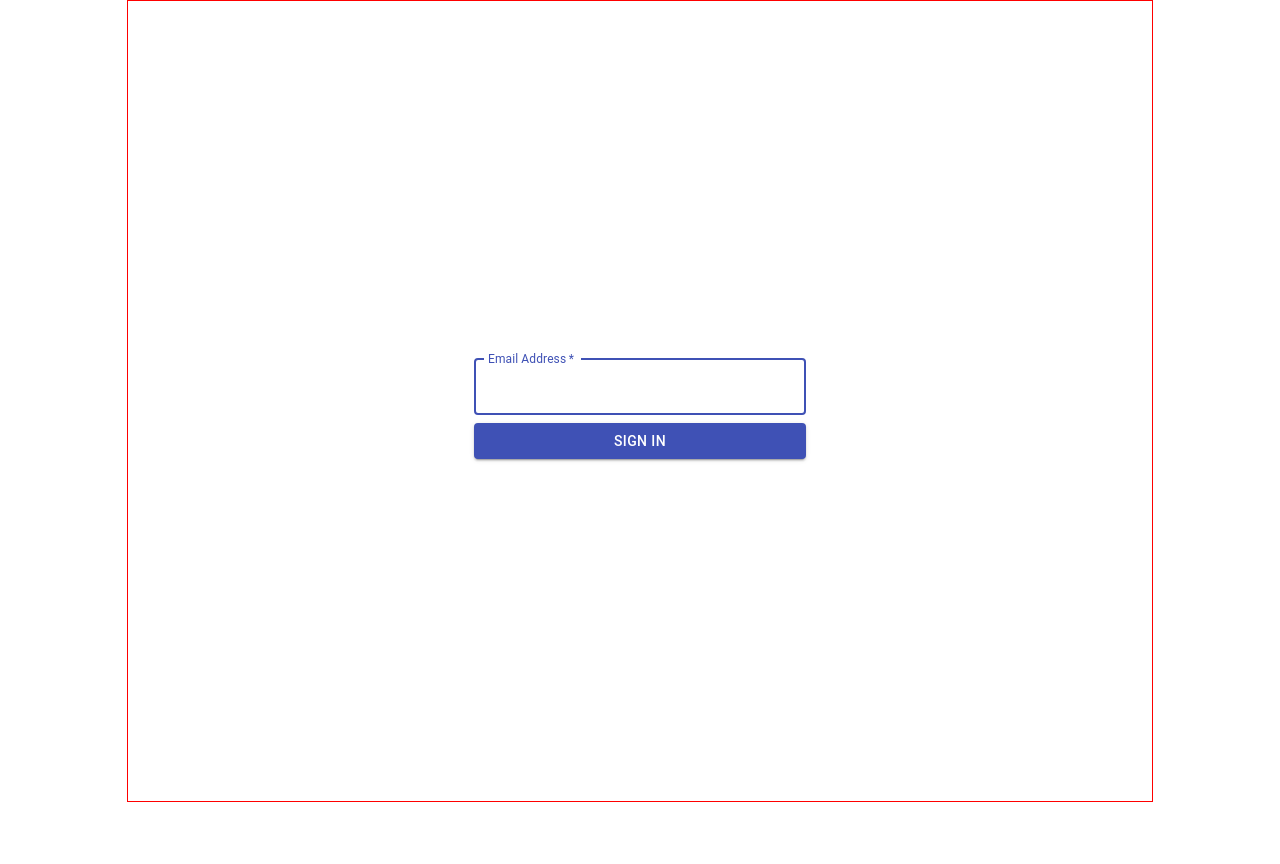
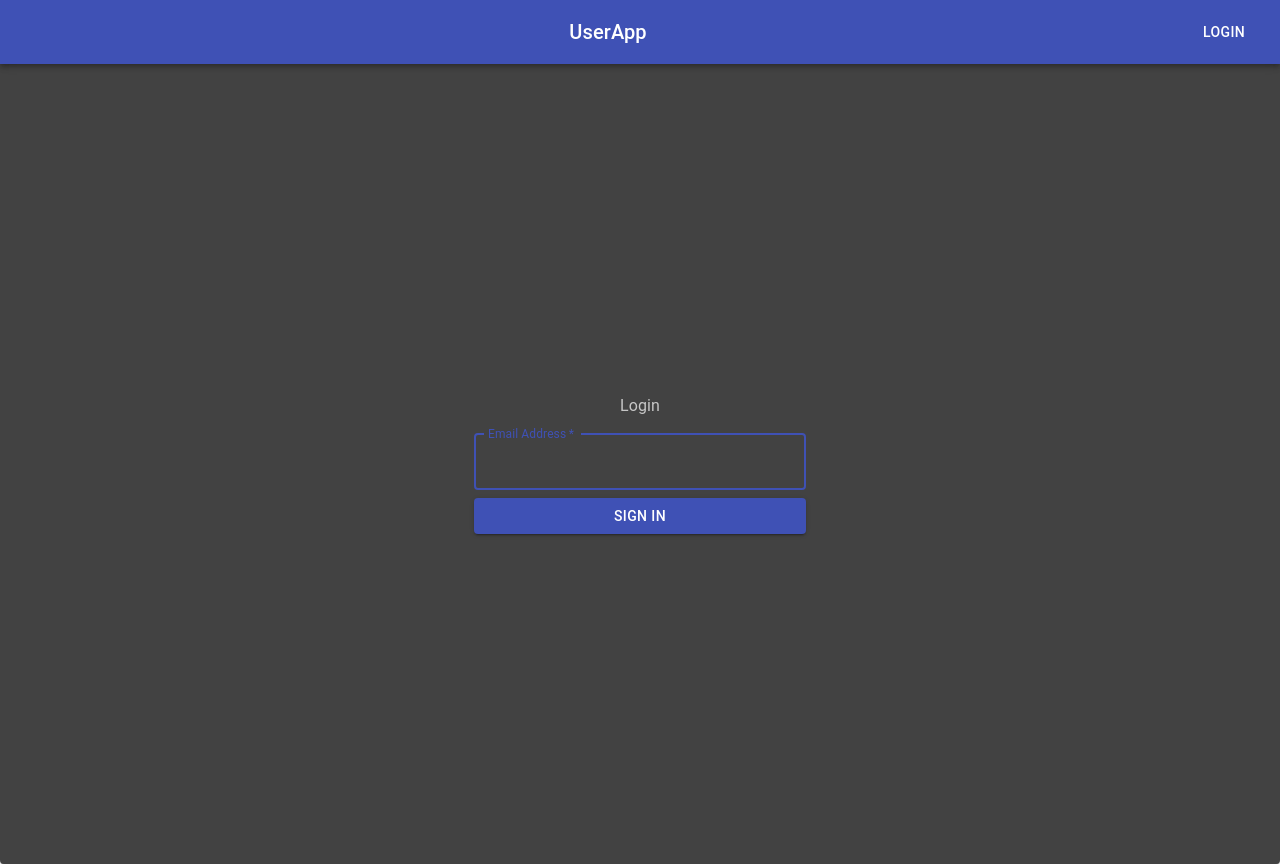
Before and after one commit to lazarspasic96/user-app, a React (Create React App) app: page /#/login in a window 1280 px wide. Before the commit the page ends 802 px from the top, so only its background shows below. Built offline with nearby package versions, Linux system fonts and the light colour scheme.

Commit message:
Add theme provider

```diff
--- a/src/App.tsx
+++ b/src/App.tsx
@@ -1,19 +1,28 @@
 import React from "react";
+import Header from "./components/Header/Header";
+import Main from "./containers/Main";
+import { Paper, Grid } from "@material-ui/core";
+import { createMuiTheme, ThemeProvider } from "@material-ui/core/styles";
 
-import { Route, Switch, Redirect } from "react-router-dom";
-import Auth from "./containers/Auth/Auth";
+const theme = createMuiTheme({
+  palette: {
+    type: "dark",
+  },
+});
 
 const App = (): JSX.Element => {
-
-  return <>
-
-<Switch>
-  <Route exact path = '/login' component = {Auth} />
-  <Redirect exact from="/" to="/login" />
-</Switch>
-
-
-  </>;
+  return (
+    <>
+      <ThemeProvider theme={theme}>
+        <Paper>
+          <Grid >
+            <Header />
+            <Main />
+          </Grid>
+        </Paper>
+      </ThemeProvider>
+    </>
+  );
 };
 
 export default App;
--- /dev/null
+++ b/src/components/Header/Header.tsx
@@ -0,0 +1,41 @@
+import React from 'react';
+import { createStyles, makeStyles, Theme } from '@material-ui/core/styles';
+import AppBar from '@material-ui/core/AppBar';
+import Toolbar from '@material-ui/core/Toolbar';
+import Typography from '@material-ui/core/Typography';
+import Button from '@material-ui/core/Button';
+import IconButton from '@material-ui/core/IconButton';
+import MenuIcon from '@material-ui/icons/Menu';
+
+const useStyles = makeStyles((theme: Theme) =>
+  createStyles({
+    root: {
+      flexGrow: 1,
+    },
+    menuButton: {
+      marginRight: theme.spacing(2),
+    },
+    title: {
+      flexGrow: 1,
+      textAlign: 'center'
+    },
+  }),
+);
+
+export default function Header() {
+  const classes = useStyles();
+
+  return (
+    <div className={classes.root}>
+      <AppBar position="static">
+        <Toolbar>
+
+          <Typography variant="h6" className={classes.title}>
+            UserApp
+          </Typography>
+          <Button color="inherit">Login</Button>
+        </Toolbar>
+      </AppBar>
+    </div>
+  );
+}
--- a/src/containers/Auth/Auth.tsx
+++ b/src/containers/Auth/Auth.tsx
@@ -4,30 +4,30 @@ import TextField from "@material-ui/core/TextField";
 import { useForm } from "react-hook-form";
 import { makeStyles } from "@material-ui/core/styles";
 import classes from "*.module.css";
+import { Typography, Grid } from "@material-ui/core";
 
 interface Props {
   onSubmit: () => void;
 }
 
-const useStyles = makeStyles({
+const useStyles = makeStyles((theme) => ({
   authPage: {
     margin: "0 auto",
-    width: '80%',
-    height: '100vh',
-    display: "flex",
-    flexDirection: "column",
-    alignItems: "center",
-    justifyContent: "center",
-    border: "1px solid red",
+    width: "80%",
+    height: "100vh",
   },
-});
+}));
 
 const Auth: React.FC<Props> = () => {
   const { register, handleSubmit } = useForm();
   const classes = useStyles();
 
   return (
-    <section className={classes.authPage}>
+    <Grid className = {classes.authPage} container direction ='column' justify = 'center' alignItems= 'center' >
+      <section>
+        <Typography color="textSecondary" align="center">
+          Login
+        </Typography>
         <form className={""} noValidate>
           <TextField
             variant="outlined"
@@ -51,6 +51,7 @@ const Auth: React.FC<Props> = () => {
           </Button>
         </form>
       </section>
+    </Grid>
   );
 };
 
--- a/src/containers/Home/Home.tsx
+++ b/src/containers/Home/Home.tsx
@@ -1,7 +1,7 @@
 import React from 'react'
 
 
-const Home = (props) => {
+const Home: React.FC <{}> = ({}) => {
 
 }
 
--- a/src/containers/Main.tsx
+++ b/src/containers/Main.tsx
@@ -1,9 +1,15 @@
-import React from 'react'
-
+import * as React from "react";
+import { Route, Switch, Redirect } from "react-router-dom";
+import Auth from "./Auth/Auth";
 
 
 const Main: React.FC = () => {
+  return (
+    <Switch>
+      <Route exact path="/login" component={Auth} />
+      <Redirect exact from="/" to="/login" />
+    </Switch>
+  );
+};
 
-}
-
-export default Main
+export default Main;
--- a/src/index.tsx
+++ b/src/index.tsx
@@ -8,8 +8,6 @@ import {HashRouter} from 'react-router-dom'
 ReactDOM.render(
   <React.StrictMode>
     <HashRouter>
-
-
     <App />
     </HashRouter>
   </React.StrictMode>,
```
Lines whose indentation alone changed are shown as unchanged.
